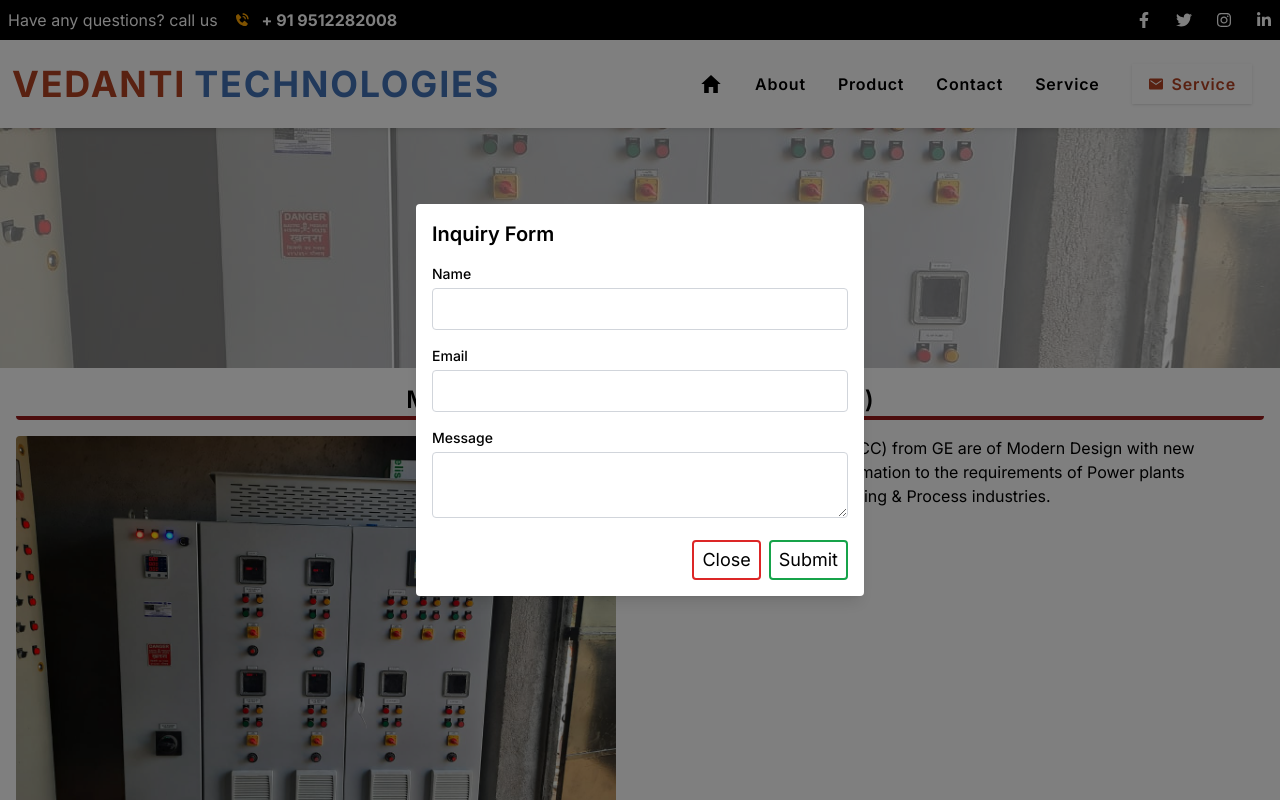
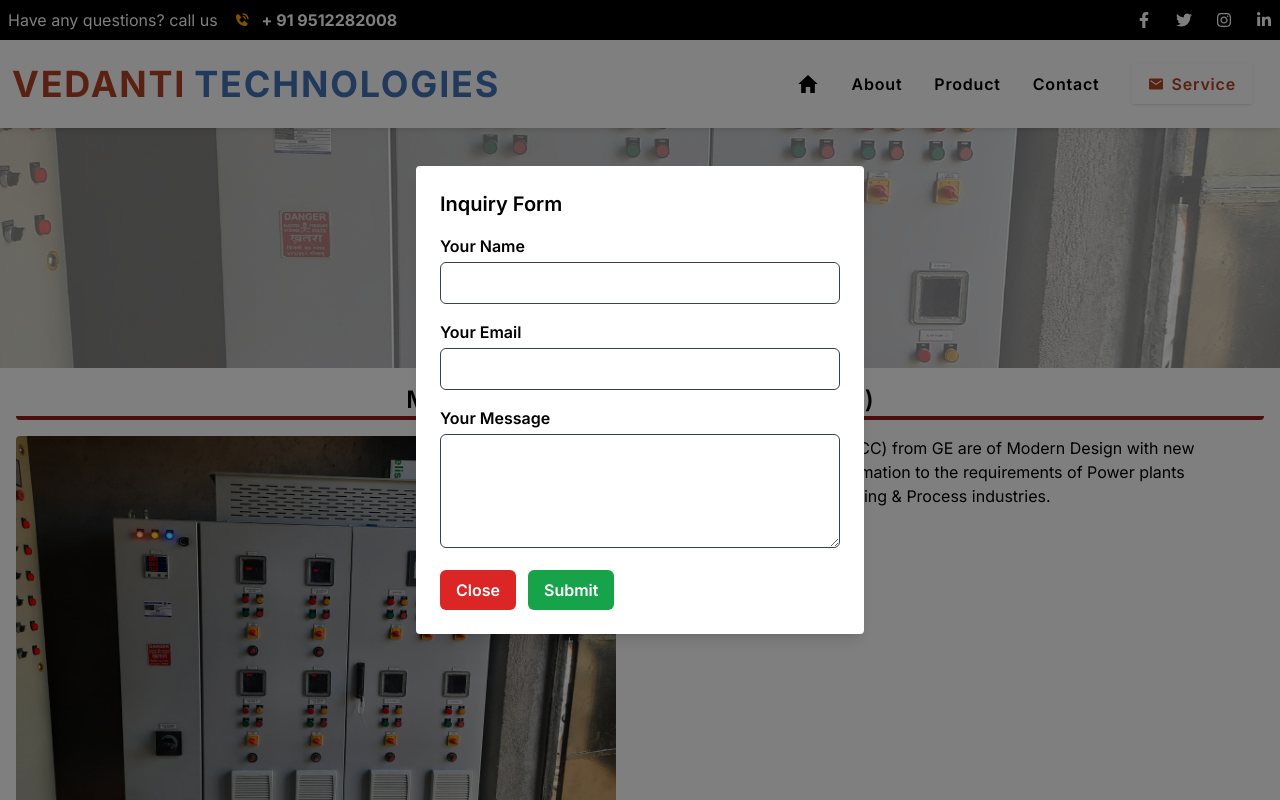
Before and after one commit to Ayush472/Vedanti-technologies, a Next.js app: page /products/mcc-panel in a window 1280 px wide. Both pictures are taken after a click on the button "Inquiry Now". Shown: the top 800 px of the page. Built offline with nearby package versions, Linux system fonts and the light colour scheme.

Commit message:
worked some changes

```diff
--- a/app/products/apfc-panel/page.jsx
+++ b/app/products/apfc-panel/page.jsx
@@ -79,7 +79,7 @@ const APFC = () => {
               </div>
             </div>
             <button
-              className="text-lg border-2 border-red-600 px-2 py-1 rounded mt-2 hover:bg-red-600 hover:text-white"
+              className="text-lg border-2 border-red-600 px-4 py-2 rounded-lg mt-2 transition-all duration-300 ease-in-out hover:bg-red-600 hover:text-white hover:shadow-lg hover:border-transparent"
               onClick={togglePopup}
             >
               Inquiry Now
--- a/app/products/customer-made-control-panel/page.jsx
+++ b/app/products/customer-made-control-panel/page.jsx
@@ -69,7 +69,7 @@ const CMCPanel = () => {
               </div>
             </div>
             <button
-              className="text-lg border-2 border-red-600 px-2 py-1 rounded mt-2 hover:bg-red-600 hover:text-white"
+              className="text-lg border-2 border-red-600 px-4 py-2 rounded-lg mt-2 transition-all duration-300 ease-in-out hover:bg-red-600 hover:text-white hover:shadow-lg hover:border-transparent"
               onClick={togglePopup}
             >
               Inquiry Now
--- a/app/products/dol-panel/page.jsx
+++ b/app/products/dol-panel/page.jsx
@@ -96,7 +96,7 @@ const DOL = () => {
               </div>
             </div>
             <button
-              className="text-lg border-2 border-red-600 px-2 py-1 rounded mt-2 hover:bg-red-600 hover:text-white"
+              className="text-lg border-2 border-red-600 px-4 py-2 rounded-lg mt-2 transition-all duration-300 ease-in-out hover:bg-red-600 hover:text-white hover:shadow-lg hover:border-transparent"
               onClick={togglePopup}
             >
               Inquiry Now
--- a/app/products/mcc-panel/page.jsx
+++ b/app/products/mcc-panel/page.jsx
@@ -50,7 +50,7 @@ const MCC = () => {
               industries.
             </p>
             <button
-              className="text-lg border-2 border-red-600 px-2 py-1 rounded mt-2 hover:bg-red-600 hover:text-white"
+              className="text-lg border-2 border-red-600 px-4 py-2 rounded-lg mt-2 transition-all duration-300 ease-in-out hover:bg-red-600 hover:text-white hover:shadow-lg hover:border-transparent"
               onClick={togglePopup}
             >
               Inquiry Now
--- a/app/products/pcc-panel/page.jsx
+++ b/app/products/pcc-panel/page.jsx
@@ -58,7 +58,7 @@ const PCC = () => {
               segregated Compartments for safety.
             </p>
             <button
-              className="text-lg border-2 border-red-600 px-2 py-1 rounded mt-2 hover:bg-red-600 hover:text-white"
+              className="text-lg border-2 border-red-600 px-4 py-2 rounded-lg mt-2 transition-all duration-300 ease-in-out hover:bg-red-600 hover:text-white hover:shadow-lg hover:border-transparent"
               onClick={togglePopup}
             >
               Inquiry Now
--- a/app/products/power-distribution-panel/page.jsx
+++ b/app/products/power-distribution-panel/page.jsx
@@ -48,7 +48,7 @@ const PowerDistribution = () => {
               Lighting, fan or other electric item.
             </p>
             <button
-              className="text-lg border-2 border-red-600 px-2 py-1 rounded mt-2 hover:bg-red-600 hover:text-white"
+              className="text-lg border-2 border-red-600 px-4 py-2 rounded-lg mt-2 transition-all duration-300 ease-in-out hover:bg-red-600 hover:text-white hover:shadow-lg hover:border-transparent"
               onClick={togglePopup}
             >
               Inquiry Now
--- a/components/InquiryPopup/page.jsx
+++ b/components/InquiryPopup/page.jsx
@@ -1,59 +1,114 @@
-"use client"
+"use client";
 import React from "react";
+import { Formik, Form, Field, ErrorMessage } from "formik";
+import * as Yup from "yup";
+
+const validationSchema = Yup.object().shape({
+  yourName: Yup.string().required("Name is required"),
+  yourEmail: Yup.string().email("Invalid email").required("Email is required"),
+  yourMessage: Yup.string().required("Message is required"),
+});
 
 const InquiryPopup = ({ isPopupOpen, togglePopup, popupRef }) => {
+  const handleSubmit = (values, { setSubmitting }) => {
+    console.log("Form data", values);
+    setSubmitting(false);
+  };
+
   return (
     <>
       {isPopupOpen && (
         <div className="fixed inset-0 flex items-center justify-center bg-black bg-opacity-50 z-10">
-          <div ref={popupRef} className="bg-white p-4 rounded shadow-lg max-w-md w-full">
+          <div
+            ref={popupRef}
+            className="bg-white p-6 rounded shadow-lg max-w-md w-full"
+          >
             <h2 className="text-xl font-semibold mb-4">Inquiry Form</h2>
-            <form>
+            <Formik
+              initialValues={{
+                yourName: "",
+                yourEmail: "",
+                yourMessage: "",
+              }}
+              validationSchema={validationSchema}
+              onSubmit={handleSubmit}
+            >
+              {({ isSubmitting }) => (
+                <Form>
                   <div className="mb-4">
-                <label className="block text-sm font-medium mb-1" htmlFor="name">
-                  Name
+                    <label
+                      htmlFor="yourName"
+                      className="block  font-semibold mb-1"
+                    >
+                      Your Name
                     </label>
-                <input
+                    <Field
                       type="text"
-                  id="name"
-                  className="w-full border border-gray-300 px-3 py-2 rounded"
+                      name="yourName"
+                      className="w-full  border border-gray-700 rounded-md py-2 px-4  placeholder-gray-400 focus:outline-none focus:border-blueMain"
+                    />
+                    <ErrorMessage
+                      name="yourName"
+                      component="div"
+                      className="text-redMain mt-1"
                     />
                   </div>
                   <div className="mb-4">
-                <label className="block text-sm font-medium mb-1" htmlFor="email">
-                  Email
+                    <label
+                      htmlFor="yourEmail"
+                      className="block  font-semibold mb-1"
+                    >
+                      Your Email
                     </label>
-                <input
+                    <Field
                       type="email"
-                  id="email"
-                  className="w-full border border-gray-300 px-3 py-2 rounded"
+                      name="yourEmail"
+                      className="w-full  border border-gray-700 rounded-md py-2 px-4  placeholder-gray-400 focus:outline-none focus:border-blueMain"
+                    />
+                    <ErrorMessage
+                      name="yourEmail"
+                      component="div"
+                      className="text-redMain mt-1"
                     />
                   </div>
                   <div className="mb-4">
-                <label className="block text-sm font-medium mb-1" htmlFor="message">
-                  Message
+                    <label
+                      htmlFor="yourMessage"
+                      className="block font-semibold mb-1"
+                    >
+                      Your Message
                     </label>
-                <textarea
-                  id="message"
-                  className="w-full border border-gray-300 px-3 py-2 rounded"
-                ></textarea>
+                    <Field
+                      as="textarea"
+                      name="yourMessage"
+                      rows="4"
+                      className="w-full border border-gray-700 rounded-md py-2 px-4  placeholder-gray-400 focus:outline-none focus:border-blueMain"
+                    />
+                    <ErrorMessage
+                      name="yourMessage"
+                      component="div"
+                      className="text-redMain mt-1"
+                    />
                   </div>
-              <div className="flex justify-end">
+                  <div className="flex gap-3">
                     <button
                       type="button"
-                  className="text-lg border-2 border-red-600 px-2 py-1 rounded hover:bg-red-600 hover:text-white"
+                      className="bg-red-600 text-white cursor-pointer font-semibold py-2 px-4 rounded-md focus:outline-none focus:ring-2"
                       onClick={togglePopup}
                     >
                       Close
                     </button>
                     <button
                       type="submit"
-                  className="ml-2 text-lg border-2 border-green-600 px-2 py-1 rounded hover:bg-green-600 hover:text-white"
+                      disabled={isSubmitting}
+                      className="bg-green-600 text-white cursor-pointer font-semibold py-2 px-4 rounded-md focus:outline-none focus:ring-2"
                     >
                       Submit
                     </button>
                   </div>
-            </form>
+                </Form>
+              )}
+            </Formik>
           </div>
         </div>
       )}
--- a/components/header/page.jsx
+++ b/components/header/page.jsx
@@ -39,9 +39,17 @@ const Header = () => {
                 About
               </div>
             </Link>
-            <div className="hover:text-blueMain font-semibold cursor-pointer hover:underline tracking-wider">
-              Product
-            </div>
+            <Link href="/products">
+              <div
+                className={`hover:text-blueMain font-semibold cursor-pointer hover:border-b-2 hover:border-blueMain tracking-wider ${
+                  activeRoute === "/products"
+                    ? "border-b-2 border-blueMain text-blueMain"
+                    : ""
+                }`}
+              >
+                Product
+              </div>
+            </Link>
             <Link href="/contact" passHref>
               <div
                 className={`hover:text-blueMain font-semibold cursor-pointer hover:border-b-2 hover:border-blueMain tracking-wider ${
@@ -53,9 +61,6 @@ const Header = () => {
                 Contact
               </div>
             </Link>
-            <div className="hover:text-blueMain font-semibold cursor-pointer hover:underline tracking-wider">
-              Service
-            </div>
             <div className="hover:text-white hover:bg-blueMain text-redMain font-semibold cursor-pointer tracking-wider">
               <div className="flex items-center gap-2 shadow px-4 py-2">
                 <IoMdMail /> Service
--- a/components/productDescription/page.jsx
+++ b/components/productDescription/page.jsx
@@ -44,7 +44,7 @@ const ProudctDescription = () => {
               segregated Compartments for safety.
             </p>
             <button
-              className="text-lg border-2 border-red-600 px-2 py-1 rounded mt-2 hover:bg-red-600 hover:text-white"
+              className="text-lg border-2 border-red-600 px-4 py-2 rounded-lg mt-2 transition-all duration-300 ease-in-out hover:bg-red-600 hover:text-white hover:shadow-lg hover:border-transparent"
               onClick={togglePopup}
             >
               Inquiry Now
```
Also changed, not shown: components/Footer/page.jsx (+11 -25 lines), 1 other file (tests, documents, lock files or other folders). Lines whose indentation alone changed are shown as unchanged.
